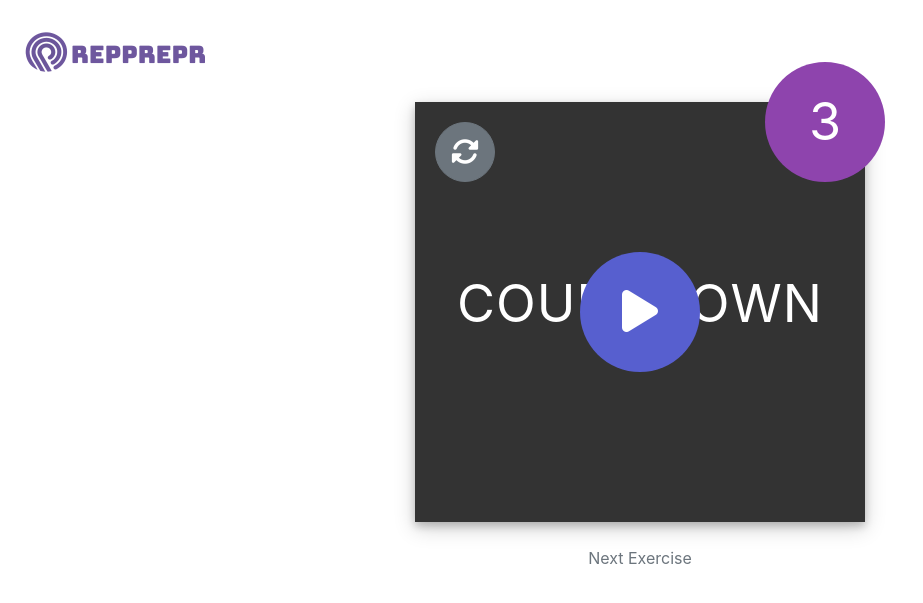
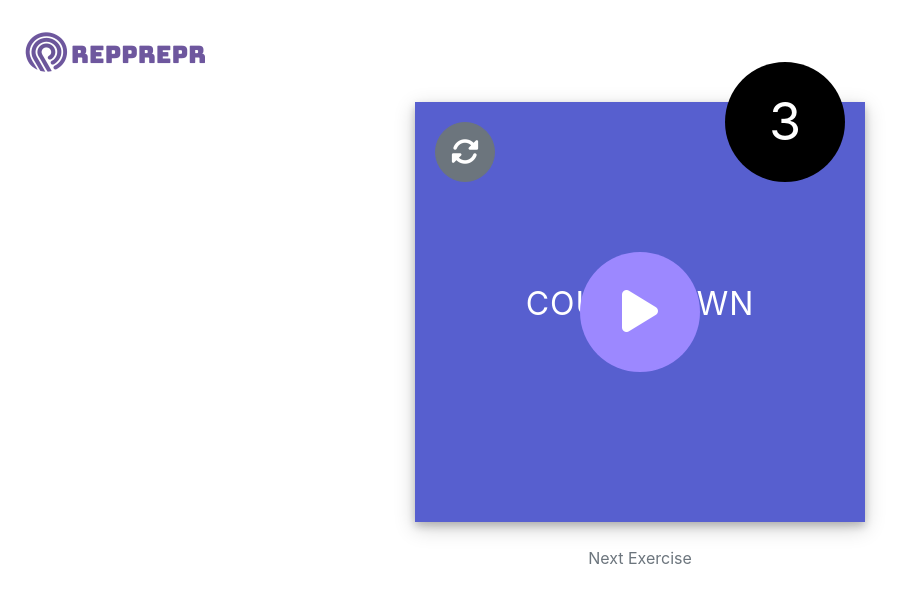
Before and after one commit to smithsa/repprepr, a Jekyll site: the page built from _routines/neeno-stretches.markdown, in a window 1280 px wide. Shown: the top 603 px of the page, without its empty margins (0-923 px from the left). Built offline with Jekyll 4.4.1, drawn with Linux system fonts in a browser that asks for light colours; nearby versions of some CDN libraries.

Commit message:
style fixes

```diff
--- a/_layouts/routine.html
+++ b/_layouts/routine.html
@@ -28,8 +28,8 @@ layout: routine
                 {% assign currentHumanReadableIndex = 1 %}
                 {% for exercise in page.exercises %}
                     <div class="carousel-item"  data-reps="{{exercise.reps}}"  data-duration="{{exercise.duration}}" data-order="{{exerciseOrder}}">
-                        <div class="img-wrapper" data-has-image="{{ exercise.image_path or exercise.image_url }}">
                             {% if exercise.image_path or exercise.image_url %}
+                                <div class="img-wrapper has-image">
                                 {% if exercise.image_path %}
                                     <img src="{{site.baseurl}}/assets/images{{page.id}}/{{exercise.image_path}}" class="d-block w-100" alt="...">
                                 {% endif %}
@@ -38,6 +38,7 @@ layout: routine
                                     <img src="{{exercise.image_url}}" />
                                 {% endif %}
                             {% else %}
+                                <div class="img-wrapper">
                                 <h1>{{exercise.name}}</h1>
                                 <p>{{exercise.notes}}</p>
                             {% endif %}
@@ -53,8 +54,8 @@ layout: routine
 
                     {% if exercise.mirror %}
                         <div class="carousel-item mirror"  data-reps="{{exercise.reps}}" data-duration="{{exercise.duration}}" data-order="{{exerciseOrder | plus: 1}}">
-                            <div class="img-wrapper" data-has-image="{{ exercise.image_path or exercise.image_url }}">
                                 {% if exercise.image_path or exercise.image_url %}
+                                    <div class="img-wrapper has-image">
                                     {% if exercise.image_path %}
                                         <img src="{{site.baseurl}}/assets/images{{page.id}}/{{exercise.image_path}}" class="d-block w-100" alt="...">
                                     {% endif %}
@@ -63,6 +64,7 @@ layout: routine
                                         <img src="{{exercise.image_url}}" />
                                     {% endif %}
                                 {% else %}
+                                    <div class="img-wrapper">
                                     <h1>{{exercise.name}}</h1>
                                     <p>{{exercise.notes}}</p>
                                 {% endif %}
--- a/assets/styles/index.css
+++ b/assets/styles/index.css
@@ -49,6 +49,7 @@ body {
 	cursor: pointer;
 	position: relative;
 	max-height: 500px;
+    max-width: 100%;
     margin: 0 auto;
     display: block;
 }
@@ -127,11 +128,11 @@ body {
 .carousel-item .count-down {
 	width: 100%;
 	height: 420px;
-	background: #333333;
+	background: #575fcf;
 }
 
 .carousel-item .count-down p {
-	font-size: 52px;
+	font-size: 32px;
 }
 
 .carousel-item .rest p {
@@ -156,7 +157,7 @@ body {
 
 .countdown__seconds {
 	font-size:52px;
-	background: #8e44ad;
+	background: #000000;
 	width: 120px;
 	height: 120px;
 	border-radius: 50%;
@@ -164,7 +165,7 @@ body {
 	text-align: center;
 	position: absolute;
 	top: -40px;
-    right: -20px;
+    right: 20px;
     color: #ffffff;
     z-index: 100;
 }
@@ -216,7 +217,7 @@ body {
 	height: 120px;
 	border-radius: 50%;
 	font-size: 48px;
-	background: #575fcf;
+	background: #9c88ff;
 	border: none;
 }
 
```
